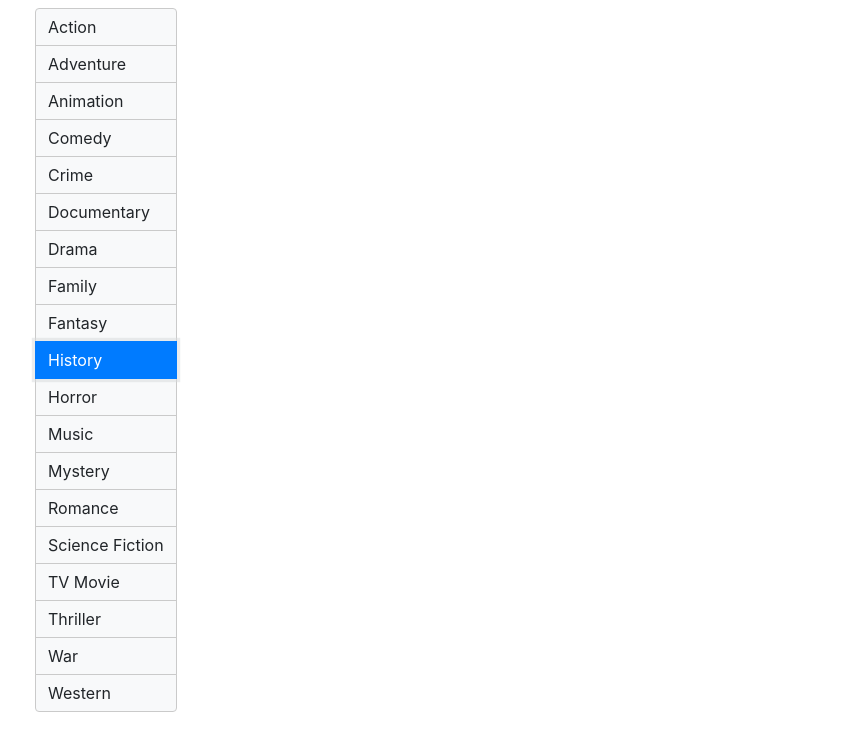
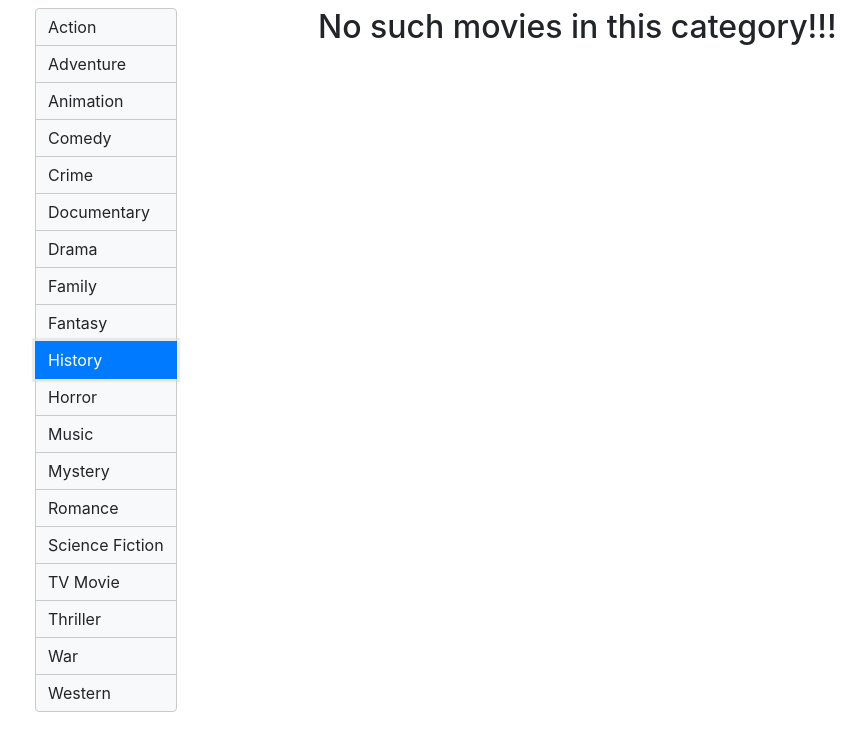
Before and after one commit to StephHan232430/Q1_final_exam_S2, a plain HTML site: page index.html in a window 1280 px wide. Both pictures are taken after a click on the element 155 px from the left and 360 px from the top of the page. Shown: the whole page, without its empty margins (50-915 px from the left). Drawn offline with nearby package versions, Linux system fonts and the light colour scheme; no server answers.

Commit message:
add sidebar scroll and empty category alert

```diff
--- a/main.js
+++ b/main.js
@@ -38,6 +38,11 @@
     })
 
     dataPanel.innerHTML = htmlContent
+
+    if (!dataPanel.innerHTML.includes('card-wrapper')) {
+      htmlContent += `<h2 class="ml-5">No such movies in this category!!!</h2>`
+      dataPanel.innerHTML = htmlContent
+    }
   }
 
   // genres編號/字串轉換函式
--- a/style.css
+++ b/style.css
@@ -10,6 +10,8 @@
 
 .col-2 {
   position: fixed;
+  height: 100%;
+  overflow-y: scroll;
 }
 
 .movie-cards {
```
